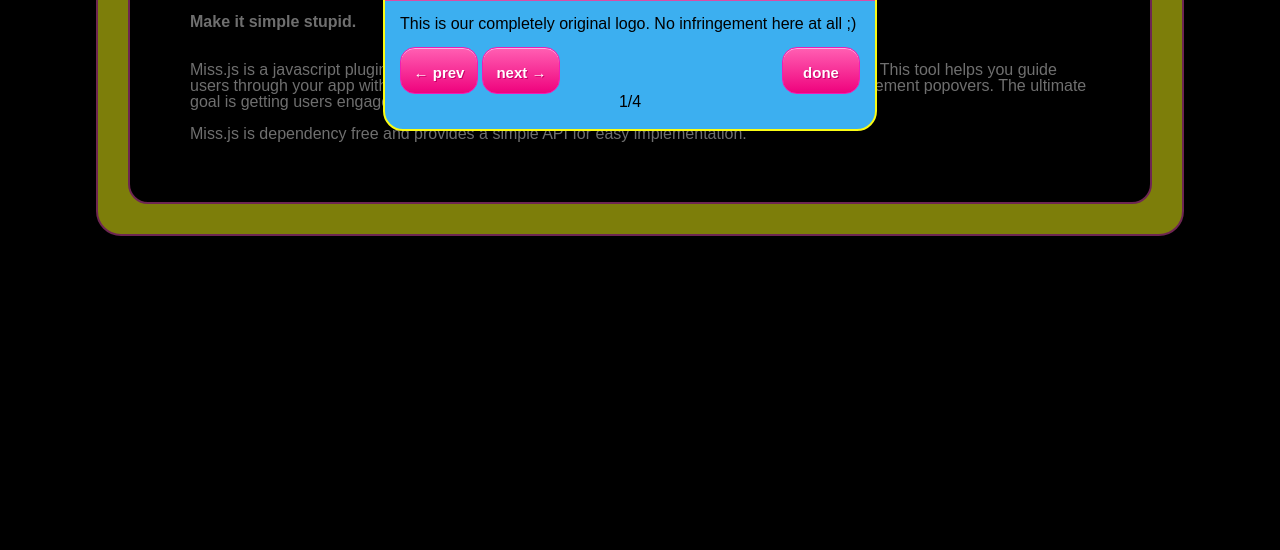
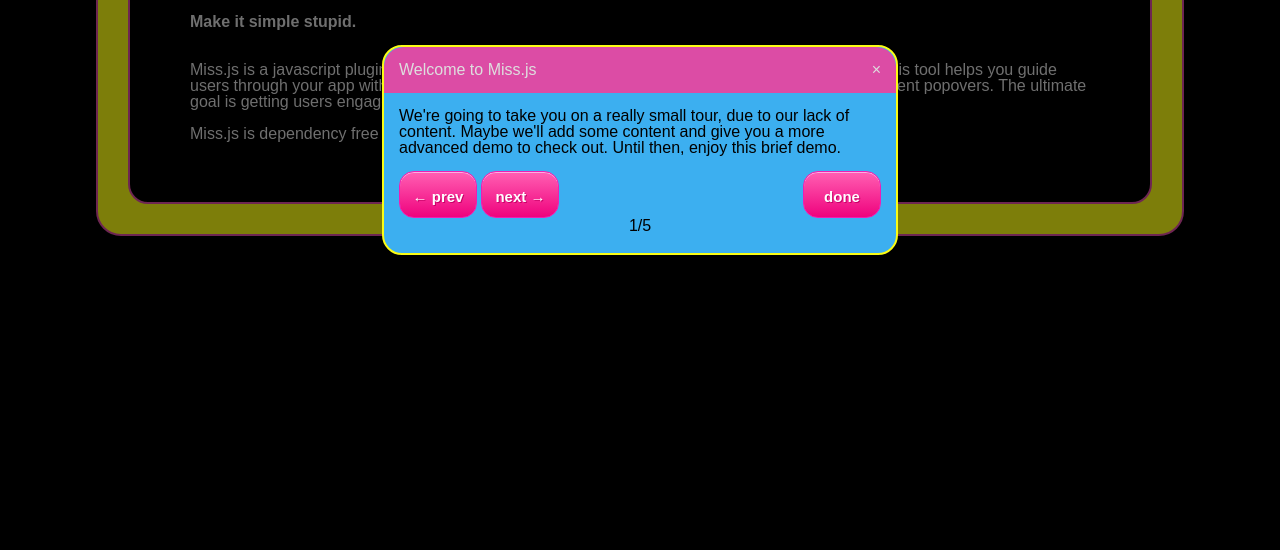
Before and after one commit to doesdev/miss.js, a plain HTML site: page index.html in a window 1280 px wide. Shown: the part 250-800 px from the top of the page. Drawn offline with Linux system fonts and the light colour scheme.

Commit message:
more gravity tweaks, added fluidity option

```diff
--- a/index.html
+++ b/index.html
@@ -59,12 +59,12 @@
                     highlight_color: '#dc4ca5'
                 },
                 elements: {
-//                    welcome: {
-//                        title: 'Welcome to Miss.js',
-//                        msg: "We're going to take you on a really small tour, due to our lack of content. " +
-//                                "Maybe we'll add some content and give you a more advanced demo to check out. " +
-//                                "Until then, enjoy this brief demo."
-//                    },
+                    welcome: {
+                        title: 'Welcome to Miss.js',
+                        msg: "We're going to take you on a really small tour, due to our lack of content. " +
+                                "Maybe we'll add some content and give you a more advanced demo to check out. " +
+                                "Until then, enjoy this brief demo."
+                    },
                     "#logo": {
                         order: 1,
                         title: 'Miss.js Awesome Logo',
--- a/src/miss.js
+++ b/src/miss.js
@@ -157,8 +157,8 @@
         this.box.style.width = this.opts.box_width || ("" + this.box.offsetWidth + "px") || this.box.style.maxWidth;
         this.box.style.height = this.opts.box_height || ("" + this.box.offsetHeight + "px") || this.box.style.maxHeight;
         gravitate = this.el ? gravity(coord, this.box.offsetHeight, this.box.offsetWidth) : {};
-        this.box.style.top = "" + (gravitate.x || (testEl().height / 2) - (this.box.offsetHeight / 2)) + "px";
-        this.box.style.left = "" + (gravitate.y || (testEl().width / 2) - (this.box.offsetWidth / 2)) + "px";
+        this.box.style.top = "" + (gravitate.y || (testEl().height / 2) - (this.box.offsetHeight / 2)) + "px";
+        this.box.style.left = "" + (gravitate.x || (testEl().width / 2) - (this.box.offsetWidth / 2)) + "px";
         if (!bd_miss_visible) {
           miss.bd.style.visibility = '';
           miss.off();
@@ -416,33 +416,29 @@
       };
     };
     gravity = function(coords, height, width) {
-      var box_center, center, el_center, points, sort, x, y, _i, _j, _ref, _ref1, _ref2, _ref3;
+      var box_center, center, points, sort, x, y, _i, _j, _ref, _ref1, _ref2, _ref3, _ref4, _ref5;
       center = {
         x: testEl().width / 2,
         y: testEl().height / 2
-      };
-      el_center = {
-        x: coords.width / 2,
-        y: coords.height / 2
       };
       box_center = {
         x: width / 2,
         y: height / 2
       };
       points = [];
-      for (x = _i = _ref = coords.left, _ref1 = coords.right + width; _i <= _ref1; x = _i += 20) {
+      for (x = _i = _ref = coords.left, _ref1 = coords.right + width, _ref2 = miss.global.fluidity; _ref2 > 0 ? _i <= _ref1 : _i >= _ref1; x = _i += _ref2) {
         points.push([x - width, coords.top - height]);
         points.push([x - width, coords.bottom]);
       }
-      for (y = _j = _ref2 = coords.top, _ref3 = coords.bottom + height; _j <= _ref3; y = _j += 20) {
+      for (y = _j = _ref3 = coords.top, _ref4 = coords.bottom + height, _ref5 = miss.global.fluidity; _ref5 > 0 ? _j <= _ref4 : _j >= _ref4; y = _j += _ref5) {
         points.push([coords.left - width, y - height]);
         points.push([coords.right, y - height]);
       }
       sort = function(a, b) {
-        var ary, dax, day, obja, objb, _k, _len, _ref4;
-        _ref4 = [[a, obja = {}], [b, objb = {}]];
-        for (_k = 0, _len = _ref4.length; _k < _len; _k++) {
-          ary = _ref4[_k];
+        var ary, dax, day, obja, objb, _k, _len, _ref6;
+        _ref6 = [[a, obja = {}], [b, objb = {}]];
+        for (_k = 0, _len = _ref6.length; _k < _len; _k++) {
+          ary = _ref6[_k];
           x = ary[0][0];
           y = ary[0][1];
           ary[1]['diffx'] = (dax = x + box_center.x) > center.x ? dax - center.x : center.x - dax;
@@ -458,12 +454,9 @@
         return obja.diff - objb.diff;
       };
       points.sort(sort);
-      x = points[0][0];
-      y = points[0][1];
-      points = null;
       return {
-        x: y,
-        y: x
+        x: points[0][0],
+        y: points[0][1]
       };
     };
     miss.current = function() {
@@ -724,7 +717,8 @@
         highlight_color: '#fff',
         btn_prev_text: '&#8592 prev',
         btn_next_text: 'next &#8594',
-        btn_done_text: 'done'
+        btn_done_text: 'done',
+        fluidity: 30
       }, set);
     };
     return this.miss = miss;
```
Also changed, not shown: src/miss.coffee (+10 -19 lines).
